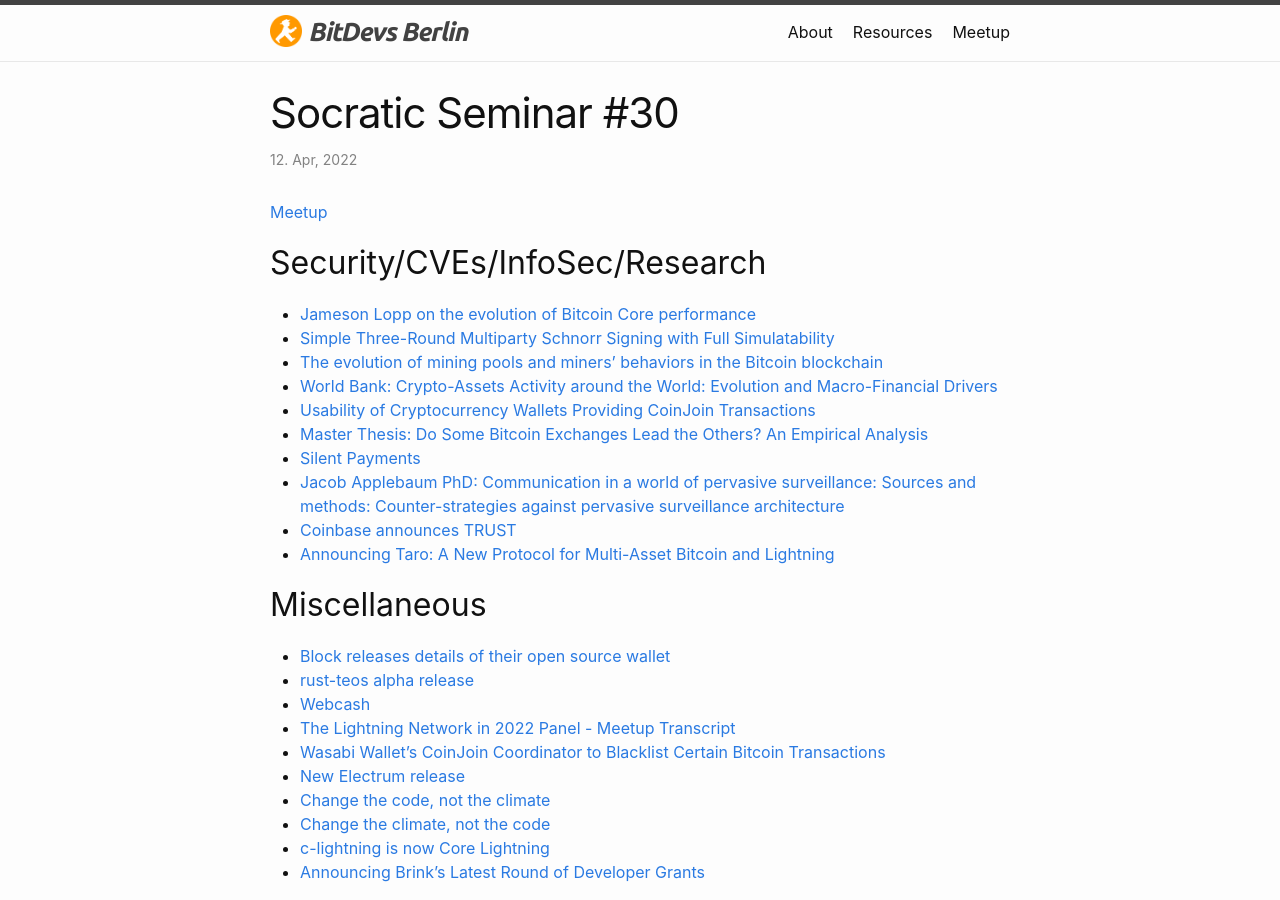
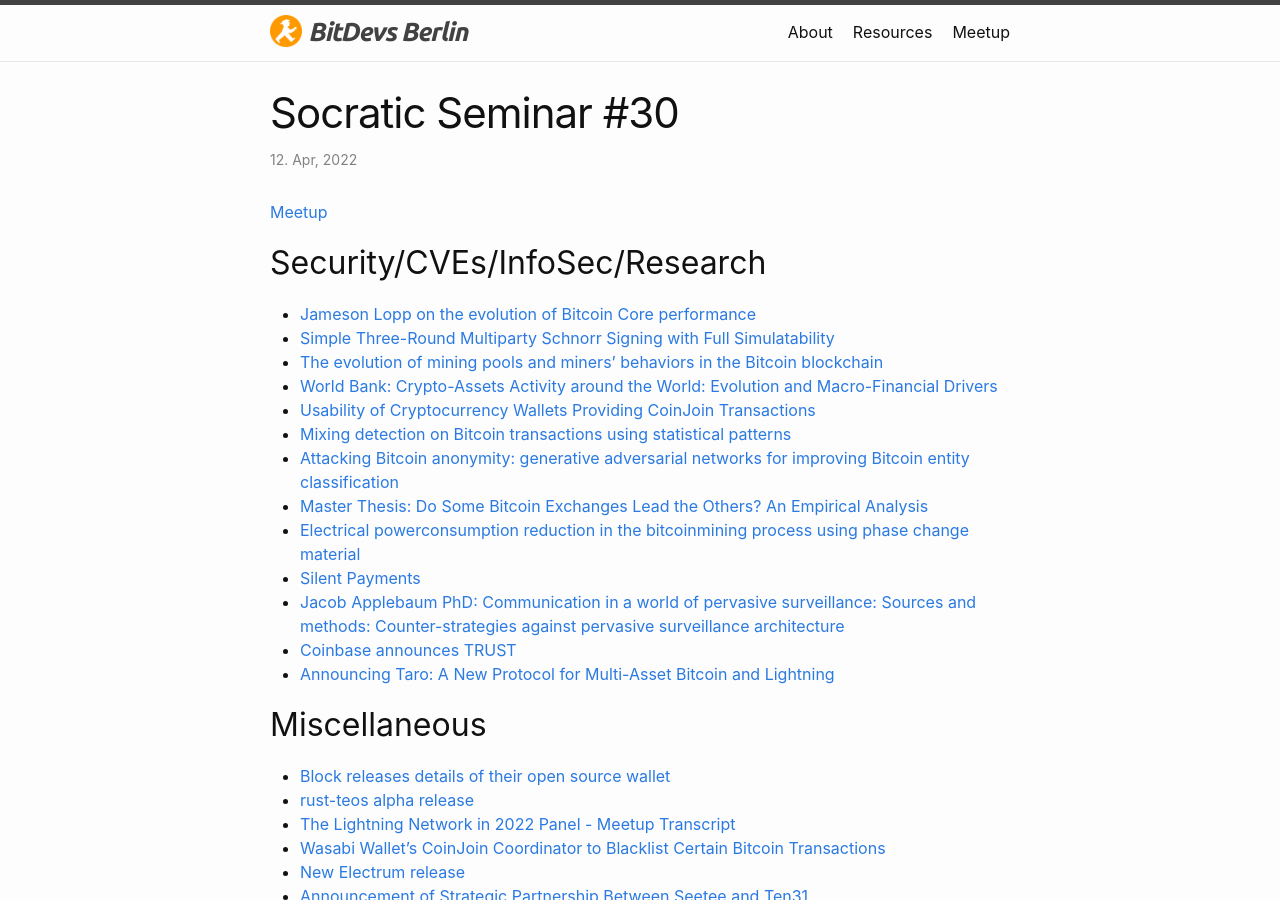
Before and after one commit to fjahr/bitdevsberlin, a Jekyll site: the page built from _posts/2022-04-12-socratic-seminar-30.md, in a window 1280 px wide and 900 px high. Built offline with Jekyll 4.4.1, drawn with Linux system fonts in a browser that asks for light colours; some of the changed text lies outside the part shown.

Commit message:
Add latest updates for socratic #30

```diff
--- a/_posts/2022-04-12-socratic-seminar-30.md
+++ b/_posts/2022-04-12-socratic-seminar-30.md
@@ -12,7 +12,10 @@ title: "Socratic Seminar #30"
 - [The evolution of mining pools and miners’ behaviors in the Bitcoin blockchain](https://hal.archives-ouvertes.fr/hal-03610424/document)
 - [World Bank: Crypto-Assets Activity around the World: Evolution and Macro-Financial Drivers](https://openknowledge.worldbank.org/handle/10986/37115)
 - [Usability of Cryptocurrency Wallets Providing CoinJoin Transactions](https://eprint.iacr.org/2022/285.pdf)
+- [Mixing detection on Bitcoin transactions using statistical patterns](https://arxiv.org/abs/2204.02019)
+- [Attacking Bitcoin anonymity: generative adversarial networks for improving Bitcoin entity classification](https://link.springer.com/content/pdf/10.1007/s10489-022-03378-7.pdf)
 - [Master Thesis: Do Some Bitcoin Exchanges Lead the Others? An Empirical Analysis](http://hanyang.dcollection.net/public_resource/pdf/200000590764_20220324225259.pdf)
+- [Electrical powerconsumption reduction in the bitcoinmining process using phase change material](https://fupubco.com/fuen/article/view/2/11)
 - [Silent Payments](https://gist.github.com/RubenSomsen/c43b79517e7cb701ebf77eec6dbb46b8)
 - [Jacob Applebaum PhD: Communication in a world of pervasive surveillance: Sources and methods: Counter-strategies against pervasive surveillance architecture](https://research.tue.nl/en/publications/communication-in-a-world-of-pervasive-surveillance-sources-and-me)
 - [Coinbase announces TRUST](https://blog.coinbase.com/introducing-the-travel-rule-universal-solution-technology-trust-232774d76674)
@@ -22,10 +25,11 @@ title: "Socratic Seminar #30"
 
 - [Block releases details of their open source wallet](https://wallet.build/march-update/)
 - [rust-teos alpha release](https://twitter.com/sr_gi/status/1502327696134713348)
-- [Webcash](https://webcash.org/)
 - [The Lightning Network in 2022 Panel - Meetup Transcript](https://github.com/bitcointranscripts/bitcointranscripts/blob/master/london-bitcoin-devs/2022-03-01-lightning-panel.md)
 - [Wasabi Wallet’s CoinJoin Coordinator to Blacklist Certain Bitcoin Transactions](https://www.coindesk.com/tech/2022/03/14/wasabi-wallets-coinjoin-coordinator-to-blacklist-certain-bitcoin-transactions/)
 - [New Electrum release](https://github.com/spesmilo/electrum/blob/master/RELEASE-NOTES)
+- [Announcement of Strategic Partnership Between Seetee and Ten31](https://ten31.vc/content/seetee)
+- [Bitcoin Bounties](https://bitcoinbounties.org/)
 - [Change the code, not the climate](https://www.cleanupbitcoin.com/)
 - [Change the climate, not the code](https://www.change.org/p/change-the-climate-not-the-code)
 - [c-lightning is now Core Lightning](https://blog.blockstream.com/en-c-lightning-is-now-core-lightning/)
```
